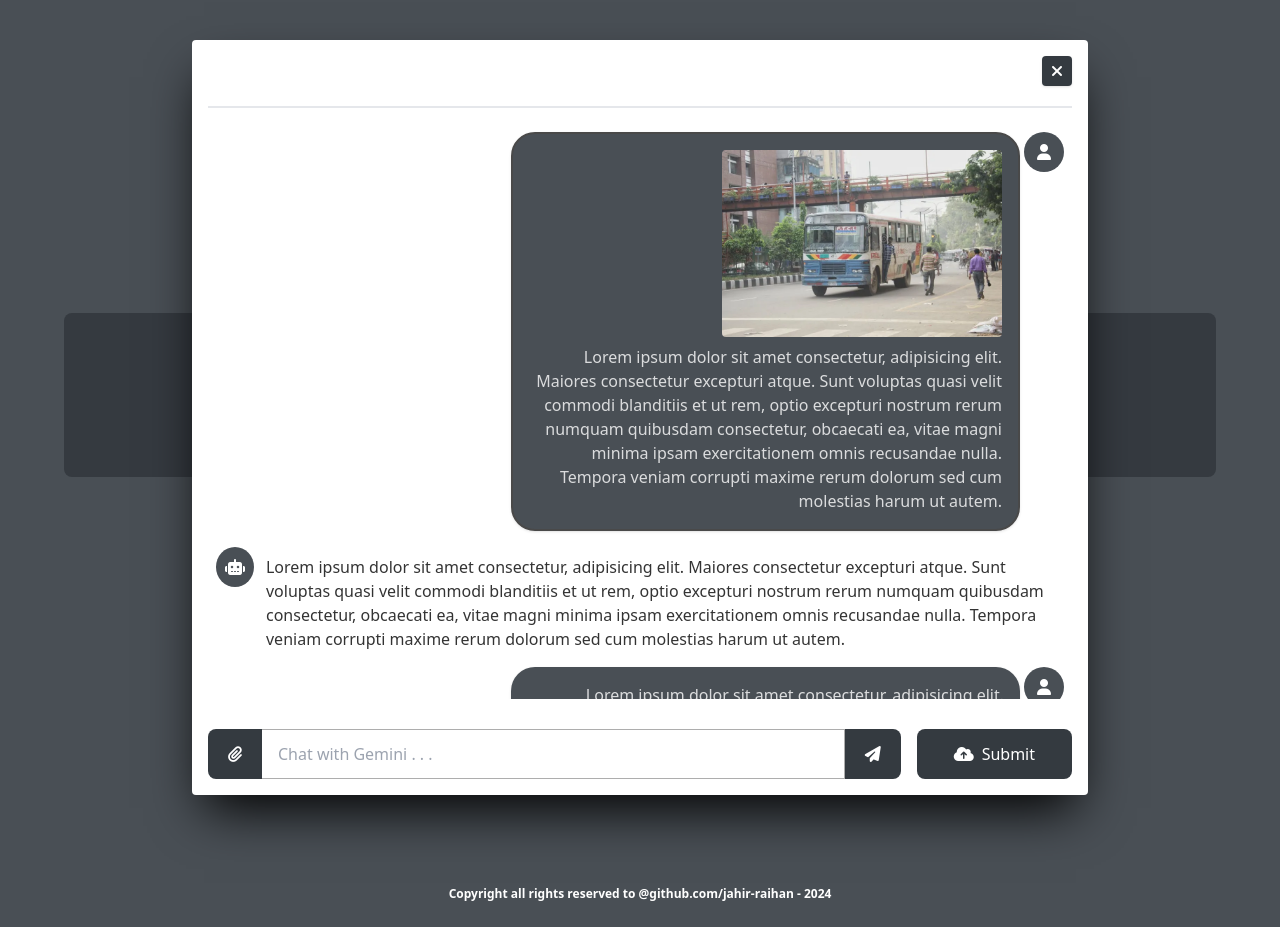
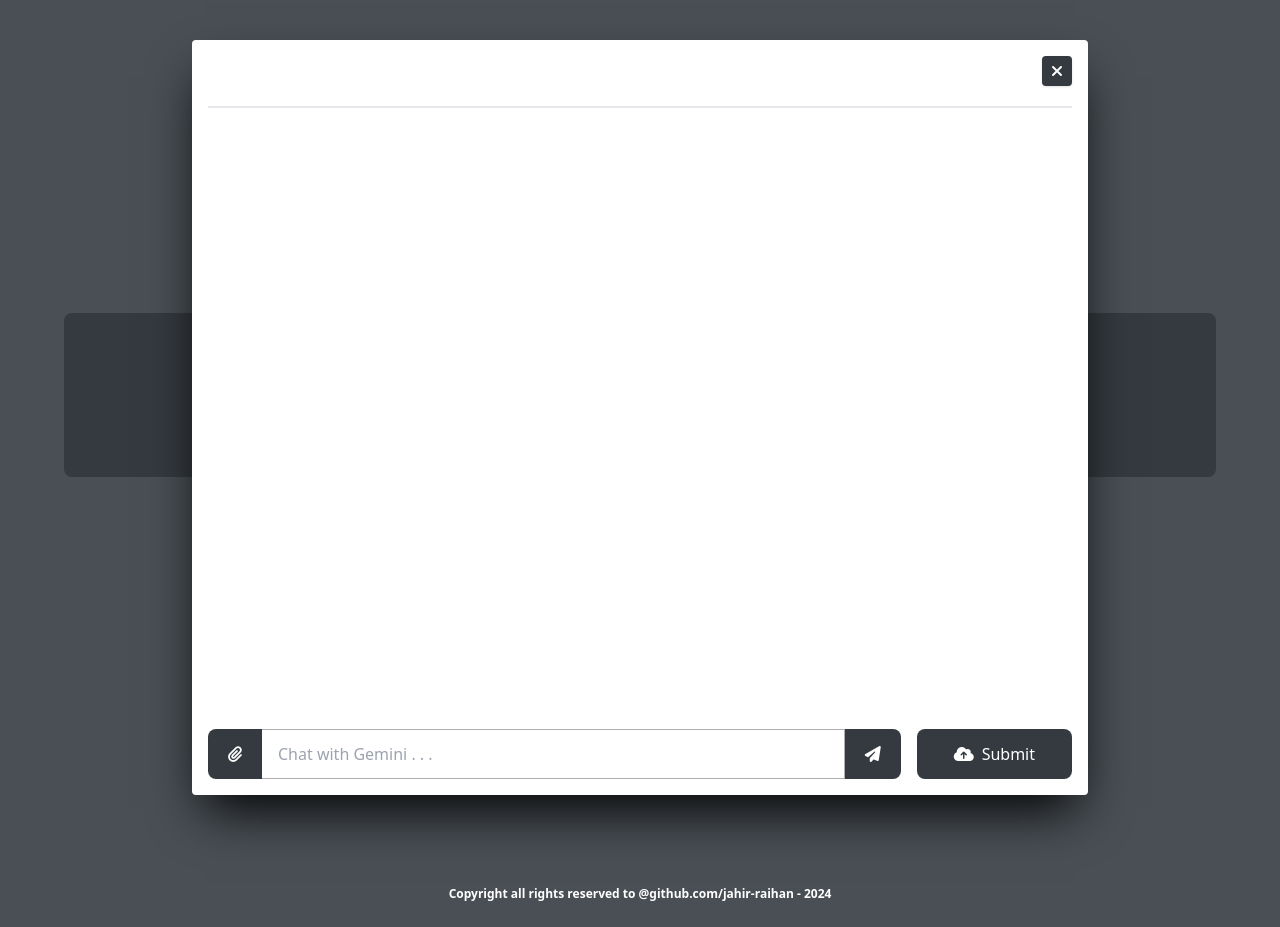
Before and after one commit to jahir-raihan/traffic-complaint, a Python web app: template Templates/html/complaint_with_ai.html in a window 1280 px wide. Shown: the part 80-1007 px from the top of the page. Run offline with Jinja, Linux system fonts and the light colour scheme; the template is opened without the code that fills it, so the values that code supplies are empty.

Commit message:
Complaint with AI page is complete

```diff
--- a/Templates/css/output.css
+++ b/Templates/css/output.css
@@ -903,10 +903,6 @@ video {
   max-width: 60%;
 }
 
-.max-w-\[60\%\'\'\] {
-  max-width: 60%'';
-}
-
 @keyframes spin {
   to {
     transform: rotate(360deg);
--- a/Templates/html/complaint_with_ai.html
+++ b/Templates/html/complaint_with_ai.html
@@ -53,53 +53,7 @@
         </div>
         <div class="modal-body mt-5 h-[82%]     border-t-2 overflow-y-scroll p-2" id="modal-body">
 
-            <div class="human-chat my-4 flex justify-end">
 
-                <div class="chat-obj w-[60%] shadow border-2 border-[#494949] bg-[#494F55] p-4 rounded-[24px]  ">
-
-                    <div class="0 flex  mb-2  justify-end">
-                         <img class="w-[280px] rounded-[4px] block" src="../images/bus-road-dhaka-front-notre-dame-college-bus-road-dhaka-front-notre-dame-college-168316658.webp" alt="">
-
-                    </div>
-
-                    <p class="message-text text-right text-white  opacity-80">
-                        Lorem ipsum dolor sit amet consectetur, adipisicing elit. Maiores consectetur excepturi atque. Sunt voluptas quasi velit commodi blanditiis et ut rem, optio excepturi nostrum rerum numquam quibusdam consectetur, obcaecati ea, vitae magni minima ipsam exercitationem omnis recusandae nulla. Tempora veniam corrupti maxime rerum dolorum sed cum molestias harum ut autem.
-                    </p>
-                </div>
-                <div class="w-[40px] h-[40px] bg-[#494F55] rounded-[50%] flex justify-center items-center ml-1">
-                    <i class="fas fa-user text-white"></i>
-                </div>
-            </div>
-
-            <div class="ai-chat my-4 flex justify-start">
-
-                <div class="w-[40px] h-[40px] bg-[#494F55] rounded-[50%] flex justify-center items-center mr-1">
-                    <i class="fas fa-robot text-white"></i>
-                </div>
-
-                <div class="chat-obj w-fit  px-2 rounded-[24px] ">
-
-                    <p class="message-text   mt-2  opacity-80">
-                        Lorem ipsum dolor sit amet consectetur, adipisicing elit. Maiores consectetur excepturi atque. Sunt voluptas quasi velit commodi blanditiis et ut rem, optio excepturi nostrum rerum numquam quibusdam consectetur, obcaecati ea, vitae magni minima ipsam exercitationem omnis recusandae nulla. Tempora veniam corrupti maxime rerum dolorum sed cum molestias harum ut autem.
-                    </p>
-                </div>
-
-            </div>
-
-            <div class="human-chat  mb-4 flex justify-end">
-
-                <div class="chat-obj w-[60%] shadow  bg-[#494F55] p-4 rounded-[24px]  ">
-
-
-
-                    <p class="message-text text-right text-white   opacity-80">
-                        Lorem ipsum dolor sit amet consectetur, adipisicing elit. Maiores consectetur excepturi atque. Sunt voluptas quasi velit commodi blanditiis et ut rem, optio excepturi nostrum rerum numquam quibusdam consectetur, obcaecati ea, vitae magni minima ipsam exercitationem omnis recusandae nulla. Tempora veniam corrupti maxime rerum dolorum sed cum molestias harum ut autem.
-                    </p>
-                </div>
-                <div class="w-[40px] h-[40px] bg-[#494F55] rounded-[50%] flex justify-center items-center ml-1">
-                    <i class="fas fa-user text-white"></i>
-                </div>
-            </div>
 
         </div>
         <div class="modal-footer absolute bottom-0 p-2 left-0 w-full flex justify-center  items-center">
@@ -287,6 +241,7 @@
 
             let text = document.getElementById('chat-text')
             let modal_body = document.getElementById('modal-body')
+            let temp_text = text
 
             if (text.value.trim().length > 0){
                 let file_url = null;
@@ -307,10 +262,66 @@
                 modal_body.appendChild(template_node)
                 text.value = ''
                 close_preview()
+
+                auto_scroll()
+
+                submitToGemini(temp_text)
             }
 
 
 
+        }
+
+        function auto_scroll(){
+            var elem = document.getElementById('modal-body');
+            elem.scrollTop = elem.scrollHeight;
+        }
+
+
+        function submitToGemini(chat_text){
+
+            let data = new FormData();
+            data.append('chat_text', chat_text);
+
+            if (current_file){
+                data.append('file', current_file)
+            }
+
+            // part for submitting to backend
+            response = 'some big text that the ai will write'
+            // end part
+
+            console.log("Submitted")
+            render_ai_chat(response)
+        }
+
+        function render_ai_chat(response){
+
+            let modal_body = document.getElementById('modal-body')
+
+            let ai_chat_div = document.createElement('div')
+            ai_chat_div.classList.add('ai-chat', 'my-4', 'flex', 'justify-start')
+
+            let template = `
+
+
+
+                <div class="w-[40px] h-[40px] bg-[#494F55] rounded-[50%] flex justify-center items-center mr-1">
+                    <i class="fas fa-robot text-white"></i>
+                </div>
+
+                <div class="chat-obj w-fit  px-2 rounded-[24px] ">
+
+                    <div class="message-text   mt-2  opacity-80">
+                        ${response}
+                    </div>
+                </div>
+
+
+            `
+            ai_chat_div.innerHTML = template
+            modal_body.appendChild(ai_chat_div)
+            auto_scroll()
         }
 
         function get_human_chat_template(text, file_url, is_video){
```
